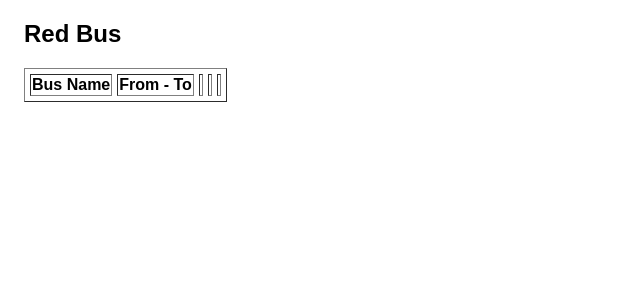
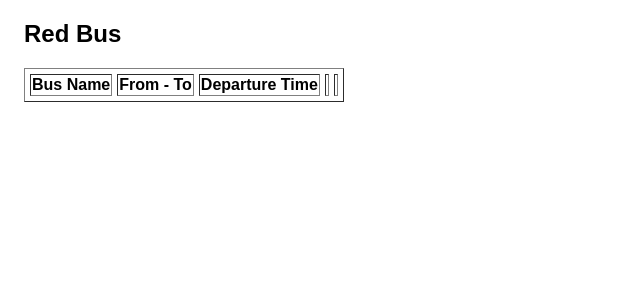
Before and after one commit to kathishivaramreddy/ReactRedBus, a React (Create React App) app: page / in a window 1280 px wide. Shown: the top 300 px of the page, without its empty margins (0-640 px from the left). Built offline with nearby package versions, Linux system fonts and the light colour scheme.

Commit message:
adding Departure Time as 3rd header

```diff
--- a/src/App.js
+++ b/src/App.js
@@ -10,7 +10,7 @@
           <tr>
             <th>Bus Name</th>
             <th>From - To</th>
-            <th></th>
+            <th>Departure Time</th>
             <th></th>
             <th></th>
           </tr>
```
Also changed, not shown: 1 other file (tests, documents, lock files or other folders).
